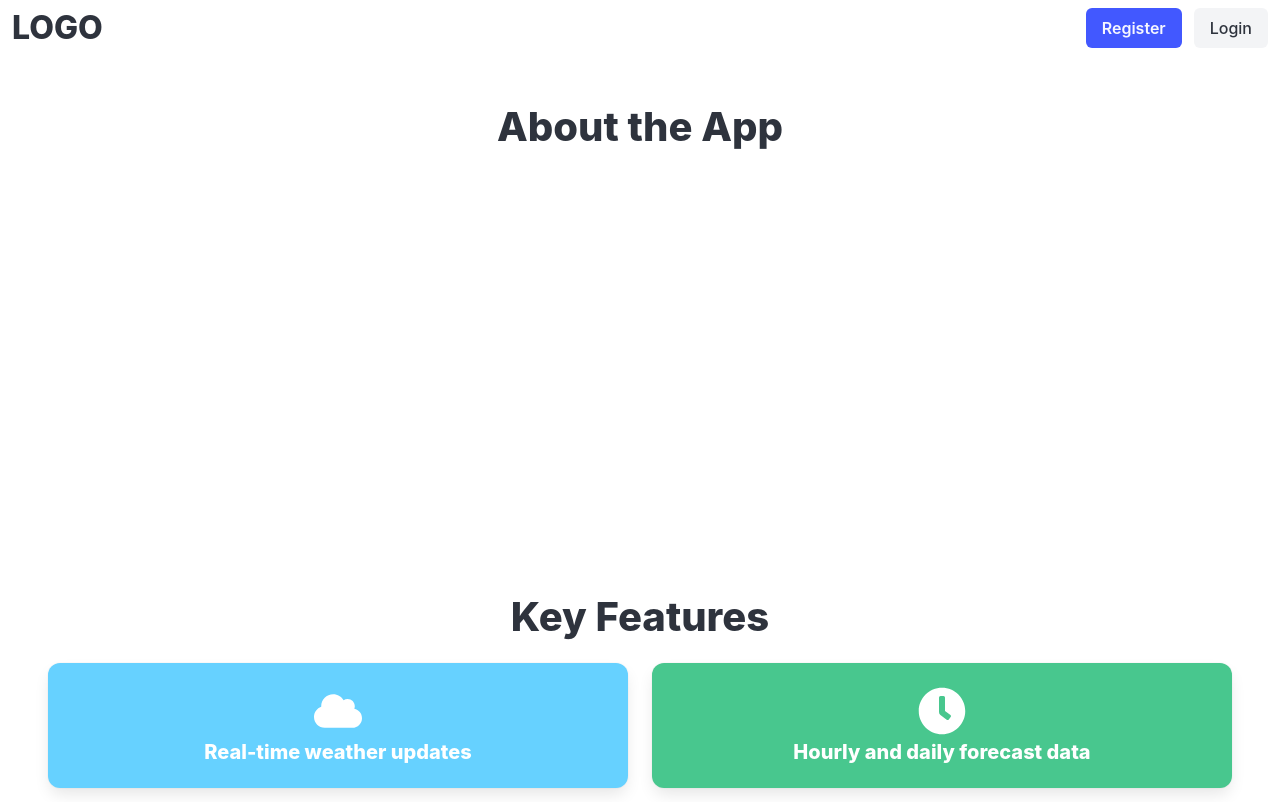
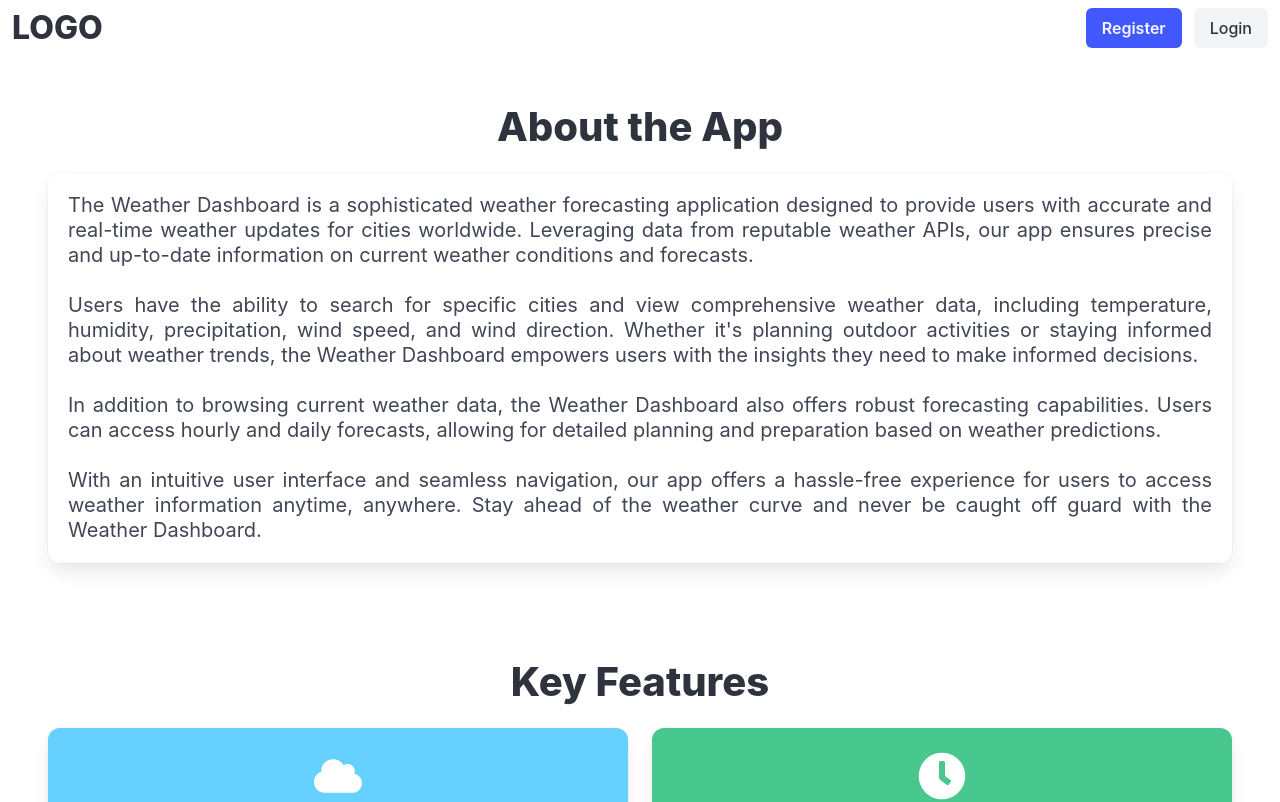
Before and after one commit to DLQuake/Aplikacja_internetowa_do_analizy_duzych_zbiorow_danych_astronomicznych, a React (Create React App) app in the folder frontend/: page /aboutapp in a window 1280 px wide. Shown: the top 802 px of the page. Built offline with nearby package versions, Linux system fonts and the light colour scheme.

Commit message:
Add class box to text in AboutUs and AboutApp

```diff
--- a/frontend/src/pages/AboutApp.jsx
+++ b/frontend/src/pages/AboutApp.jsx
@@ -10,7 +10,7 @@ const AboutApp = () => {
             <section className="section">
                 <div className="content subtitle has-text-justified has-text-white">
                     <h2 className="title is-2 has-text-centered">About the App</h2>
-                    <p>
+                    <p className="box">
                         The Weather Dashboard is a sophisticated weather forecasting application designed to provide users with accurate and real-time weather
                         updates for cities worldwide. Leveraging data from reputable weather APIs, our app ensures precise and up-to-date information on
                         current weather conditions and forecasts.
--- a/frontend/src/pages/AboutUs.jsx
+++ b/frontend/src/pages/AboutUs.jsx
@@ -10,7 +10,7 @@ const AboutUs = () => {
                 <div class="content">
                     <h1 className="title is-1 has-text-centered">About Us</h1>
                 </div>
-                <div className="content subtitle has-text-justified has-text-white">
+                <div className="content box subtitle has-text-justified has-text-white">
                     <p>
                         Lorem ipsum dolor sit amet, consectetur adipiscing elit. Etiam placerat euismod vehicula. Proin sed interdum nunc, ut rutrum lacus. Suspendisse eu justo odio. Nam ex tellus, tincidunt rutrum rutrum non, eleifend ac magna. Fusce a justo enim. Vestibulum tristique tempor ex sit amet egestas. Donec vestibulum non tellus eu placerat. Curabitur aliquam malesuada felis id vestibulum. Vivamus gravida, nisi nec sollicitudin fermentum, elit augue fermentum tortor, ac pulvinar nunc sapien at arcu. Donec ornare, sapien quis porttitor faucibus, ante mauris pretium urna, vitae vestibulum massa lectus euismod dui. Vivamus tempor tincidunt turpis et viverra. Pellentesque arcu sapien, euismod ac massa nec, congue malesuada felis. Ut leo eros, bibendum quis condimentum at, tristique id nulla.
                         <br/><br/>
```
